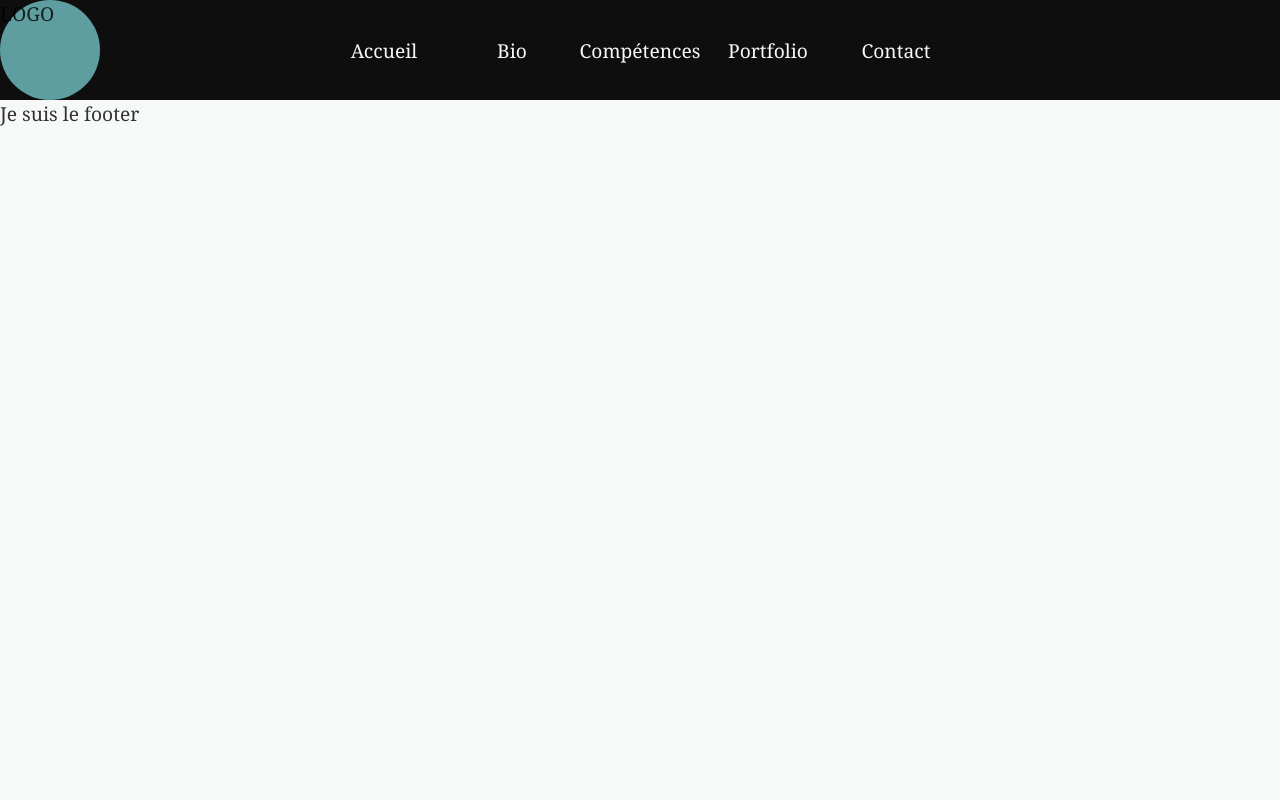
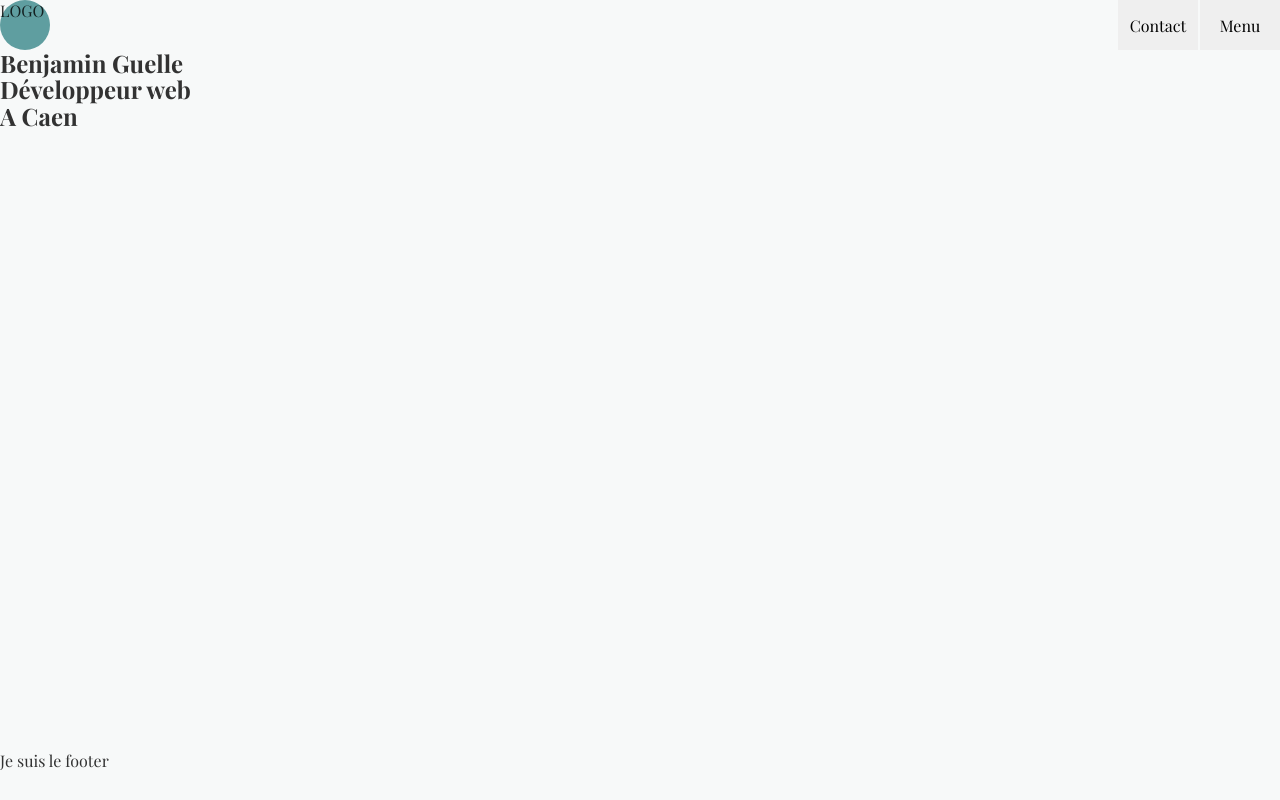
Before and after one commit to BenjaminGuelle/myPortfolio, a Gatsby site: page / in a window 1280 px wide. Built offline with nearby package versions, Linux system fonts and the light colour scheme; Gatsby itself is replaced by a stand-in of ours; a web font is replaced by a local one.

Commit message:
nav display mob && add banner to body

```diff
--- /dev/null
+++ b/src/components/Banner/index.tsx
@@ -0,0 +1,15 @@
+import React from 'react';
+
+import './style.scss';
+
+const Banner = () => {
+    return (
+        <section className="ctn-home">
+            <h1>Benjamin Guelle</h1>
+            <h2>Développeur web</h2>
+            <h2>A Caen</h2>
+        </section>
+    )
+}
+
+export default Banner;
--- /dev/null
+++ b/src/components/Banner/style.scss
@@ -0,0 +1,6 @@
+@import '../styles/index.scss';
+
+.ctn-home {
+    width: 100%;
+    height: calc(100vh - 100px);
+}
--- a/src/components/Header/index.tsx
+++ b/src/components/Header/index.tsx
@@ -17,6 +17,12 @@ const Header = ({ siteTitle }) => {
                     <Link to="#" className="nav-link">Portfolio</Link>
                     <Link to="#" className="nav-link">Contact</Link>
                 </div>
+                <button type="button" className="btn-mob btn-menu">
+                    Menu
+                </button>
+                <button type="button" className="btn-mob btn-contact">
+                    Contact
+                </button>
             </nav>
         </header>
     )
--- a/src/components/Header/style.scss
+++ b/src/components/Header/style.scss
@@ -1,8 +1,8 @@
 @import '../styles/index.scss';
 
 header .nav {
-    height: 100px;
-    background-color: $black-bg;
+    height: 50px;
+    background-color: $white-txt;
     position: relative;
 }
 
@@ -10,8 +10,8 @@ header .nav {
     position: absolute;
     top: 0;
     left: 0;
-    width: 100px;
-    height: 100px;
+    width: 50px;
+    height: 50px;
     border-radius: 50%;
     background-color: cadetblue;
 }
@@ -23,6 +23,7 @@ header .nav {
     width: 50%;
     height: 100%;
     margin: 0 auto;
+    display: none;
 }
 
 .nav .nav-link {
@@ -31,5 +32,38 @@ header .nav {
     align-items: center;
     height: 100%;
     width: 100%;
-    color: $white-txt;
+    color: $black-bg;
+    font-weight: 700;
 }
+
+.nav .btn-mob {
+    border: none;
+    width: 80px;
+    height: 50px;
+}
+
+.nav .btn-contact {
+    position: absolute;
+    top: 0;
+    right: 82px;
+}
+
+.nav .btn-menu {
+    position: absolute;
+    top: 0;
+    right: 0;
+}
+
+@media screen and (min-width: $tablette) {
+
+}
+
+@media screen and (min-width: $tab-landscape) {
+
+}
+@media screen and (min-width: $laptop) {
+
+}
+@media screen and (min-width: $desktop) {
+
+}
--- a/src/components/Layout/style.scss
+++ b/src/components/Layout/style.scss
@@ -3,4 +3,5 @@
 
 body {
     background-color: $white-txt;
+    font-family: $global-font;
 }
--- a/src/components/styles/_vars.scss
+++ b/src/components/styles/_vars.scss
@@ -13,10 +13,10 @@ $white-txt : #F7F9F9;
 ============ FONTS =============
 ================================
 */
-@import url('https://fonts.googleapis.com/css2?family=Raleway:wght@100;300;400;700&display=swap');
+@import url('https://fonts.googleapis.com/css2?family=Playfair+Display:ital,wght@0,400;0,500;0,600;0,700;1,400;1,700&display=swap');
 
 // Font :
-$global-font: 'Raleway', sans-serif;
+$global-font: 'Playfair Display', serif;
 
 
 /*
--- a/src/components/styles/index.scss
+++ b/src/components/styles/index.scss
@@ -2,4 +2,5 @@
 @import './vars';
 
 body {
+    font-family: $global-font;
 }
--- a/src/components/styles/styles.scss
+++ b/src/components/styles/styles.scss
@@ -1,7 +1,7 @@
 html {
   -ms-text-size-adjust: 100%;
   -webkit-text-size-adjust: 100%;
-  font: 1.2em georgia, serif, sans-serif;
+  font: 1.2em;
   box-sizing: border-box;
 }
 body {
@@ -10,7 +10,6 @@ body {
   -webkit-font-smoothing: antialiased;
   -moz-osx-font-smoothing: grayscale;
   color: hsla(0, 0%, 0%, 0.8);
-  font-family: georgia, serif;
   font-weight: normal;
   word-wrap: break-word;
   font-kerning: normal;
@@ -83,11 +82,8 @@ h1 {
   padding-top: 0;
   margin-bottom: 0;
   color: inherit;
-  font-family: -apple-system, BlinkMacSystemFont, Segoe UI, Roboto, Oxygen,
-    Ubuntu, Cantarell, Fira Sans, Droid Sans, Helvetica Neue, sans-serif;
   font-weight: bold;
   text-rendering: optimizeLegibility;
-  font-size: 0;
   line-height: 1.1;
 }
 mark {
@@ -260,8 +256,6 @@ h2 {
   padding-top: 0;
   margin-bottom: 0;
   color: inherit;
-  font-family: -apple-system, BlinkMacSystemFont, Segoe UI, Roboto, Oxygen,
-    Ubuntu, Cantarell, Fira Sans, Droid Sans, Helvetica Neue, sans-serif;
   font-weight: bold;
   text-rendering: optimizeLegibility;
   line-height: 1.1;
@@ -276,8 +270,6 @@ h3 {
   padding-top: 0;
   margin-bottom: 0;
   color: inherit;
-  font-family: -apple-system, BlinkMacSystemFont, Segoe UI, Roboto, Oxygen,
-    Ubuntu, Cantarell, Fira Sans, Droid Sans, Helvetica Neue, sans-serif;
   font-weight: bold;
   text-rendering: optimizeLegibility;
   line-height: 1.1;
@@ -292,8 +284,6 @@ h4 {
   padding-top: 0;
   margin-bottom: 0;
   color: inherit;
-  font-family: -apple-system, BlinkMacSystemFont, Segoe UI, Roboto, Oxygen,
-    Ubuntu, Cantarell, Fira Sans, Droid Sans, Helvetica Neue, sans-serif;
   font-weight: bold;
   text-rendering: optimizeLegibility;
   line-height: 1.1;
@@ -308,8 +298,6 @@ h5 {
   padding-top: 0;
   margin-bottom: 0;
   color: inherit;
-  font-family: -apple-system, BlinkMacSystemFont, Segoe UI, Roboto, Oxygen,
-    Ubuntu, Cantarell, Fira Sans, Droid Sans, Helvetica Neue, sans-serif;
   font-weight: bold;
   text-rendering: optimizeLegibility;
   line-height: 1.1;
@@ -324,8 +312,6 @@ h6 {
   padding-top: 0;
   margin-bottom: 0;
   color: inherit;
-  font-family: -apple-system, BlinkMacSystemFont, Segoe UI, Roboto, Oxygen,
-    Ubuntu, Cantarell, Fira Sans, Droid Sans, Helvetica Neue, sans-serif;
   font-weight: bold;
   text-rendering: optimizeLegibility;
   line-height: 1.1;
--- a/src/templates/base.tsx
+++ b/src/templates/base.tsx
@@ -3,6 +3,7 @@ import { graphql } from "gatsby";
 
 import Layout from "../components/Layout";
 import SEO from '../components/seo';
+import Banner from "../components/Banner";
 
 // TODO Ajouter un "main-not-display" pour les résolutions non prises en charges
 
@@ -13,6 +14,7 @@ const BaseTpl = ({ data }) => {
     return (
         <Layout>
             <SEO lang="fr_FR" title='Benjamin Guelle'/>
+            <Banner />
         </Layout>
     );
 };
```
